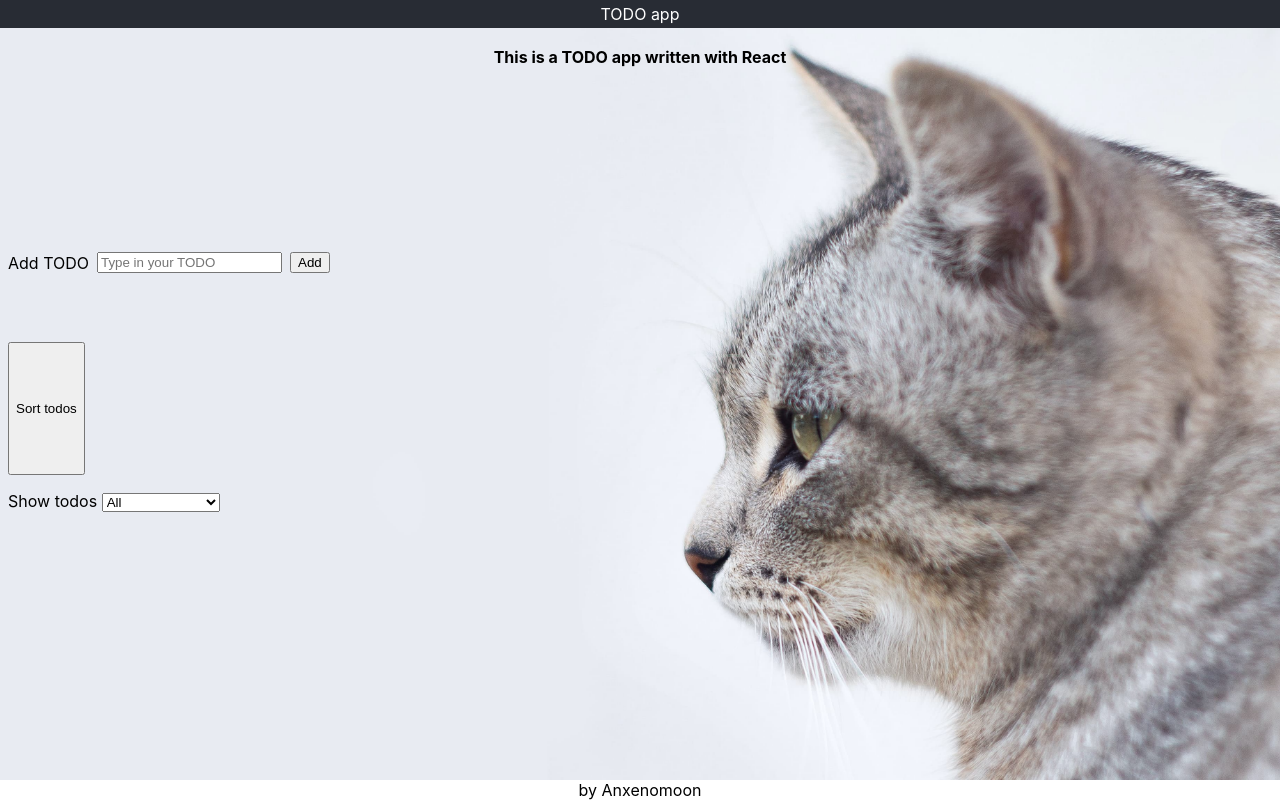
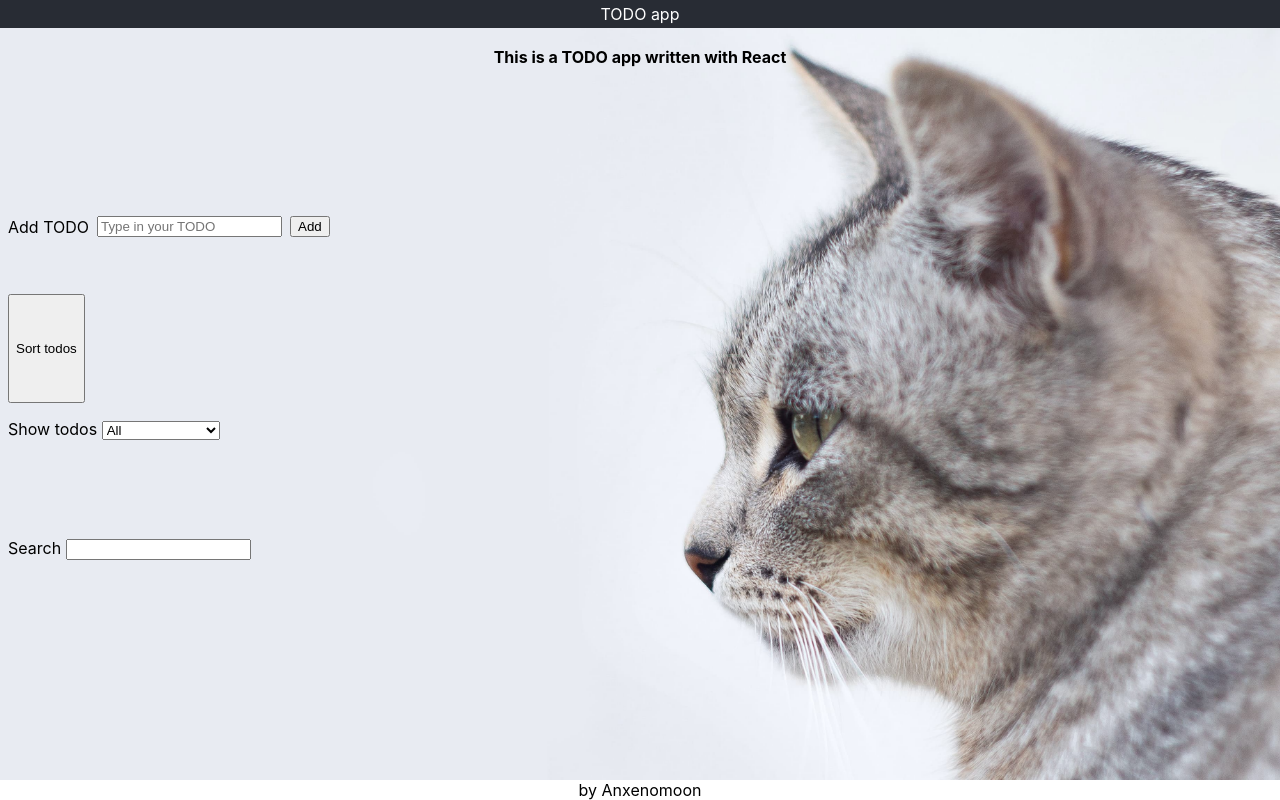
Before and after one commit to kseniiastativka/react-todo, a React (Create React App) app: page / in a window 1280 px wide. Built offline with nearby package versions, Linux system fonts and the light colour scheme.

Commit message:
feat: add search

```diff
--- a/src/App.tsx
+++ b/src/App.tsx
@@ -33,6 +33,7 @@ function App() {
   const [todoInput, setTodoInput] = useState("")
   const [todos, setTodos] = useState<Todos>([])
   const [visibility, setVisibility] = useState<Visibility>("all")
+  const [searchInput, setSearchInput] = useState("")
   const isFirstRender = useRef(true)
 
   useEffect(() => {
@@ -157,6 +158,17 @@ function App() {
           </select>
         </label>
 
+        <label>
+          <span>Search </span>
+          <input
+            type="search"
+            onChange={(event) => {
+              setSearchInput(event.target.value)
+            }}
+            value={searchInput}
+          />
+        </label>
+
         <ol className="todo-list">
           {todos
             .filter((todo) => {
@@ -173,6 +185,11 @@ function App() {
                 default:
                   return assertNever(visibility)
               }
+            })
+            .filter((todo) => {
+              return todo.name
+                .toLowerCase()
+                .includes(searchInput.toLowerCase().trim())
             })
             .map((todo, todoIndex) => (
               <li key={todo.id}>
```
